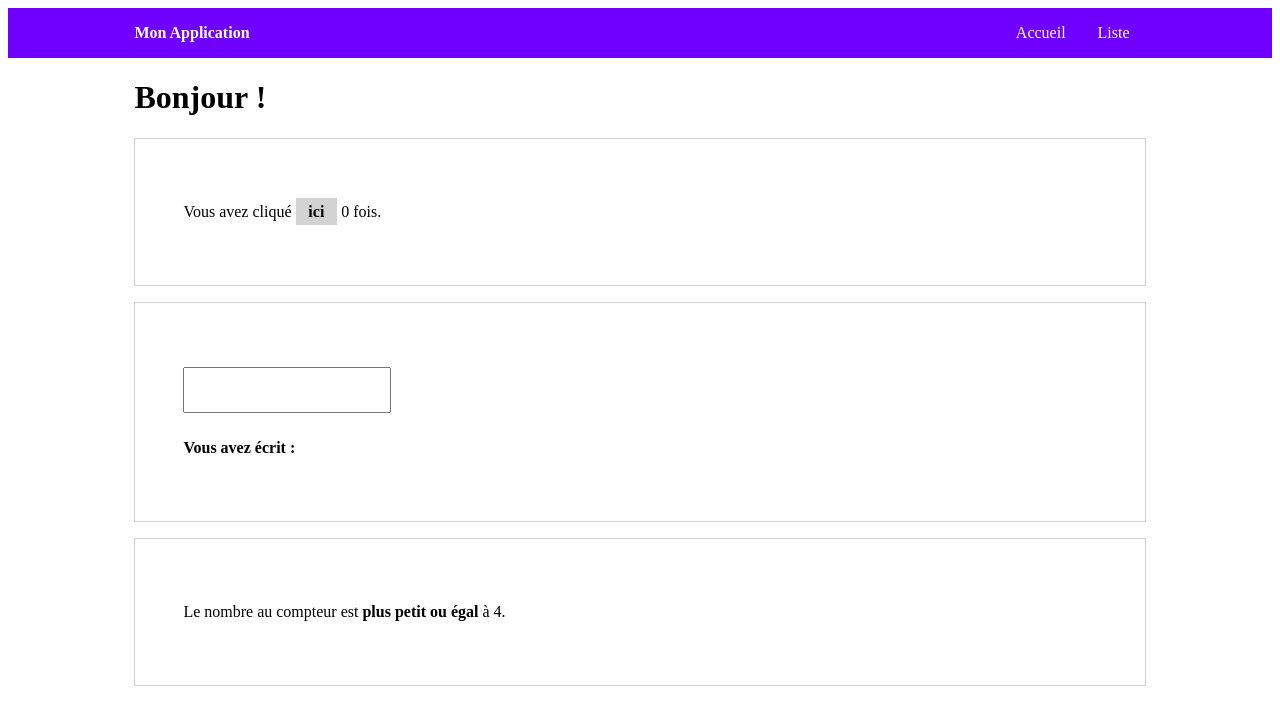
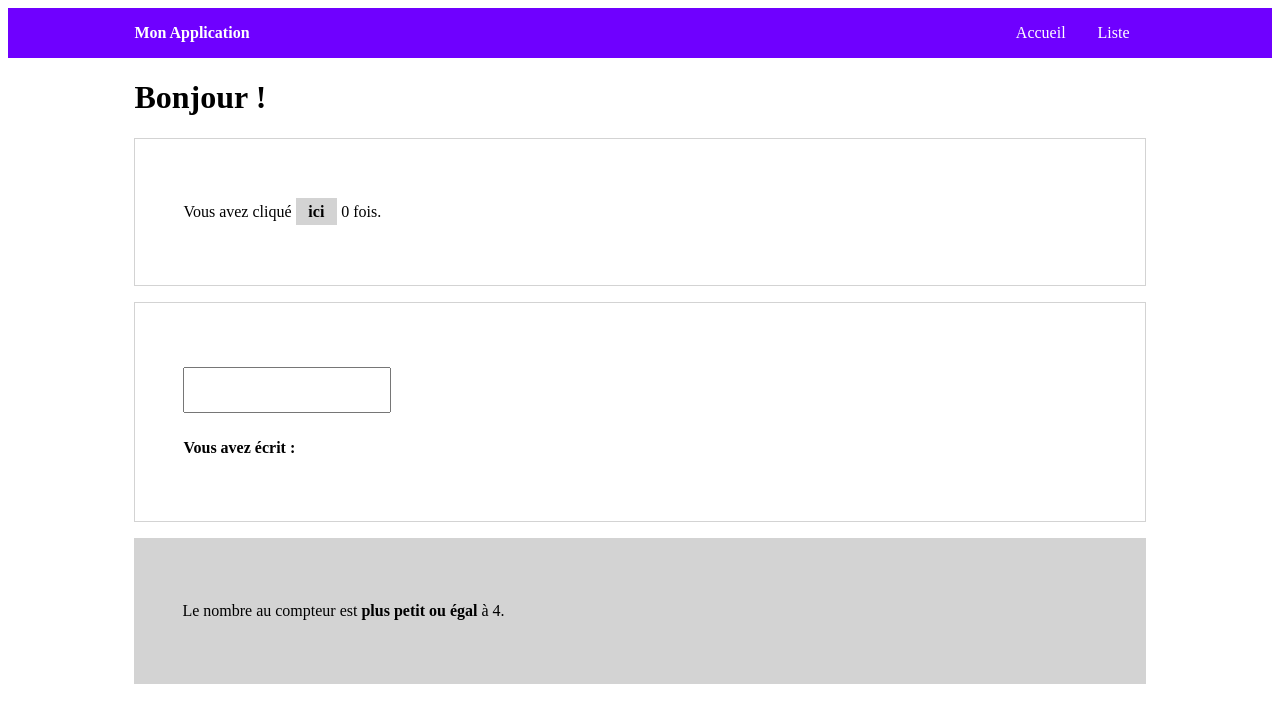
Before and after one commit to laudesj/myapp, an Angular app: page / in a window 1280 px wide. Shown: the top 722 px of the page. Built offline with nearby package versions, Linux system fonts and the light colour scheme.

Commit message:
style binding

```diff
--- a/src/app/accueil/accueil.component.html
+++ b/src/app/accueil/accueil.component.html
@@ -11,7 +11,11 @@
   </p>
 </div>
 
-<div class="play-container">
+<!-- <div class="play-container" [style.background-color]="clickCounter > 4 ? 'yellow' : 'lightgray'"> -->
+<div class="play-container" [ngStyle]="{
+    'background-color': clickCounter > 4 ? 'yellow' : 'lightgray',
+    'border':           clickCounter > 4 ? '4px solid black' : 'none'}
+">
   <ng-template [ngIf]="clickCounter > 4" [ngIfElse]="zero">
     <p>Le nombre au compteur est <strong>plus grand</strong> que 4.</p>
   </ng-template>
```
